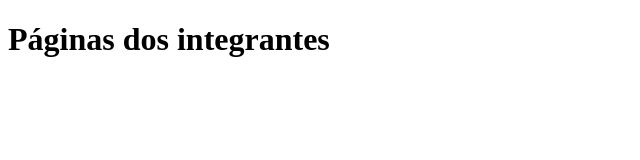
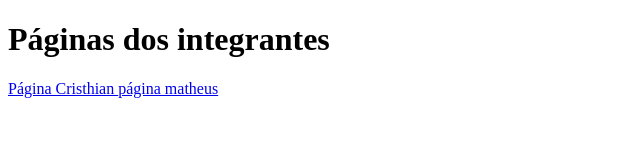
Before and after one commit to Matheus-Lanzieri/Colabora-o, a plain HTML site: page index.html in a window 1280 px wide. Shown: the whole page, without its empty margins (0-640 px from the left). Drawn offline with Linux system fonts and the light colour scheme.

Commit message:
atualização dos links página index

```diff
--- a/index.html
+++ b/index.html
@@ -7,6 +7,9 @@
 </head>
 <body>
     <h1>Páginas dos integrantes</h1>
-    <link rel="stylesheet" href="cristhian.html">
+    <a href="cristhian.html">Página Cristhian
+    <a href="matheuslanzieri.html">página matheus</a>
+
+    </a>
 </body>
 </html>
```
